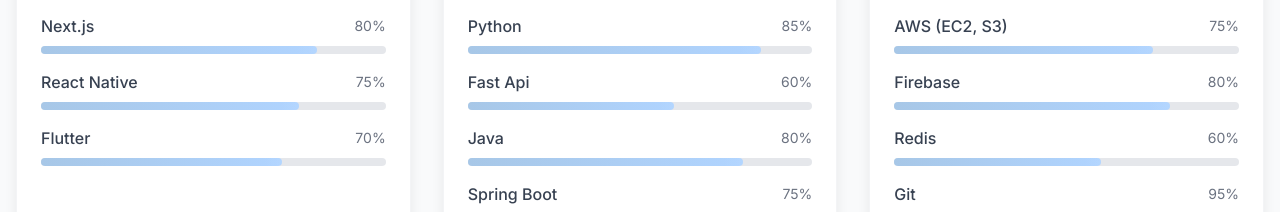
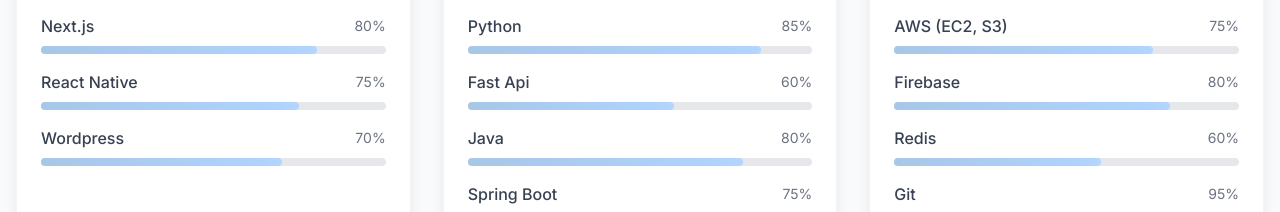
Before and after one commit to MichaelTolulope/my-portfolio-website, a React (Vite) app: page / in a window 1280 px wide. Shown: the part 5424-5636 px from the top of the page. Built offline with nearby package versions, Linux system fonts and the light colour scheme.

Commit message:
skill update

```diff
--- a/src/components/Sections/Skills.tsx
+++ b/src/components/Sections/Skills.tsx
@@ -19,7 +19,7 @@
     { name: "TypeScript", level: 85, category: "Frontend" },
     { name: "Next.js", level: 80, category: "Frontend" },
     { name: "React Native", level: 75, category: "Frontend" },
-    { name: "Flutter", level: 70, category: "Frontend" },
+    { name: "Wordpress", level: 70, category: "Frontend" },
 
     // Backend
     { name: "Node.js", level: 90, category: "Backend" },
```
